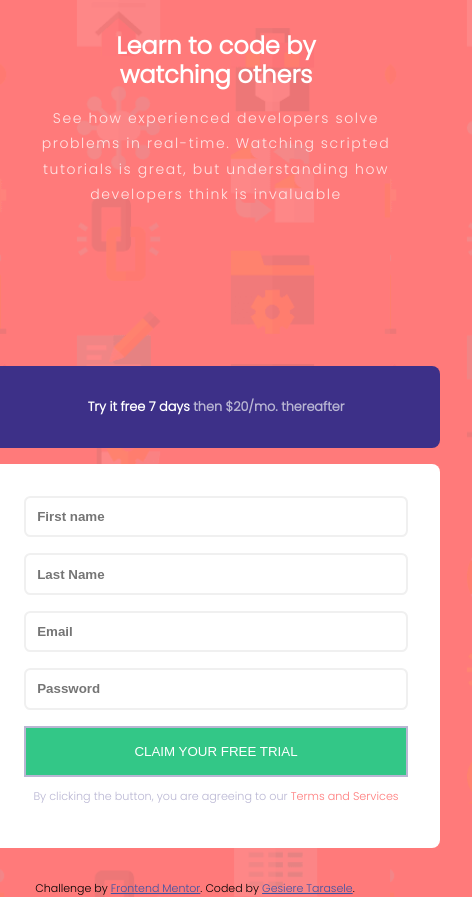
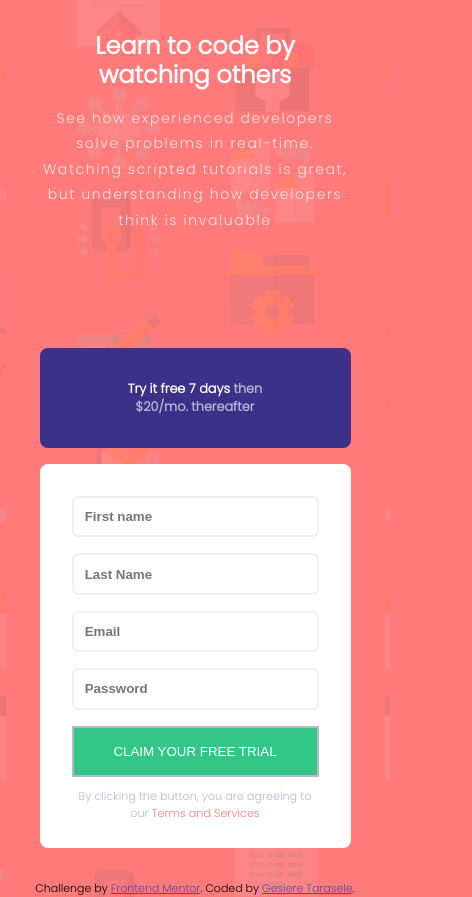
Before and after one commit to Gesiere/intro-component, a plain HTML site: page index.html in a window 390 px wide. Shown: the whole page, 472 px wide, since content can reach past the window. Drawn offline with Linux system fonts and the light colour scheme.

Commit message:
initial commit

```diff
--- a/style.css
+++ b/style.css
@@ -189,7 +189,7 @@ input::placeholder{
     .main-section{
         flex-direction: column;
         text-align: center;
-        max-width: none;
+        max-width: 375px;
         min-width:8rem ;
         height: 55rem;
         width: 27rem;
@@ -204,7 +204,6 @@ input::placeholder{
         line-height: 1.6rem;
     }
 
-    /
 
     .form-control{
         width: 100%;
```
